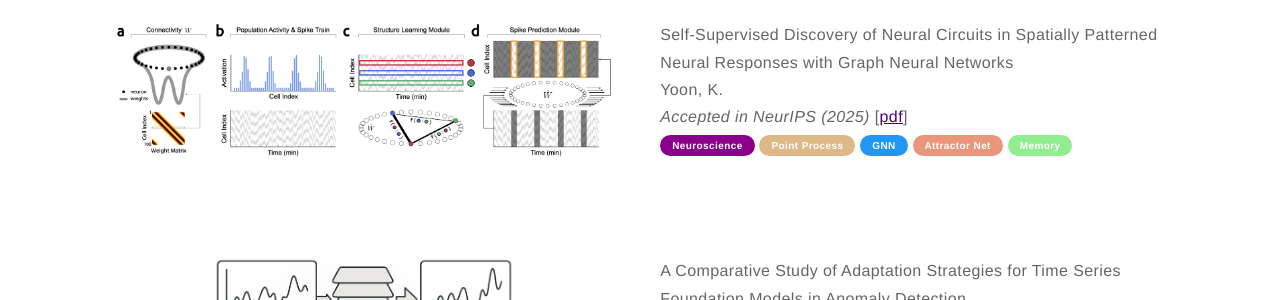
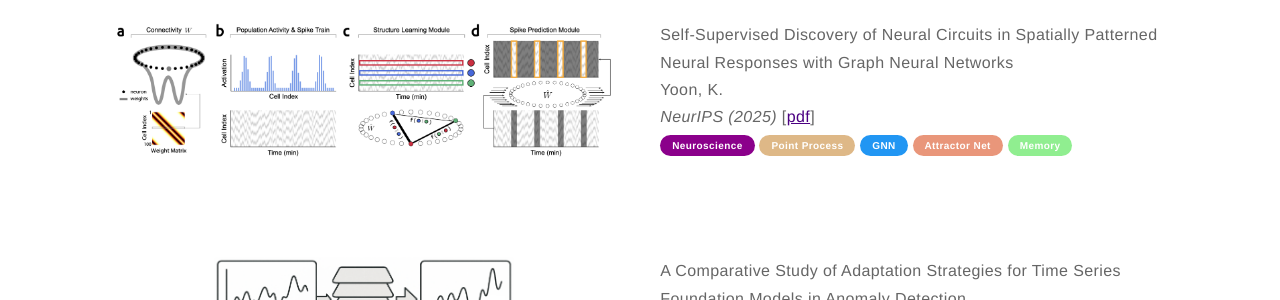
Before and after one commit to kijungyoon/kijungyoon.github.io, a Jekyll site: the page built from papers.md, in a window 1280 px wide and 900 px high, scrolled down 401 px. Shown: the part 152-452 px from the top of the window. Built offline with Jekyll 4.4.1, drawn with Linux system fonts in a browser that asks for light colours.

Commit message:
Update papers.md

```diff
--- a/papers.md
+++ b/papers.md
@@ -12,8 +12,8 @@
     <div class="toright">
     <p><b>Self-Supervised Discovery of Neural Circuits in Spatially Patterned Neural Responses with Graph Neural Networks</b><br>
     Yoon, K.<br>
-    <i>Accepted in NeurIPS (2025)</i>
-    [<a href="https://">pdf</a>]<br>
+    <i>NeurIPS (2025)</i>
+    [<a href="https://arxiv.org/pdf/2509.17174">pdf</a>]<br>
     <span class="pill-label pill-dmagenta">Neuroscience</span>
     <span class="pill-label pill-bwood">Point Process</span>
     <span class="pill-label pill-blue">GNN</span>
```
